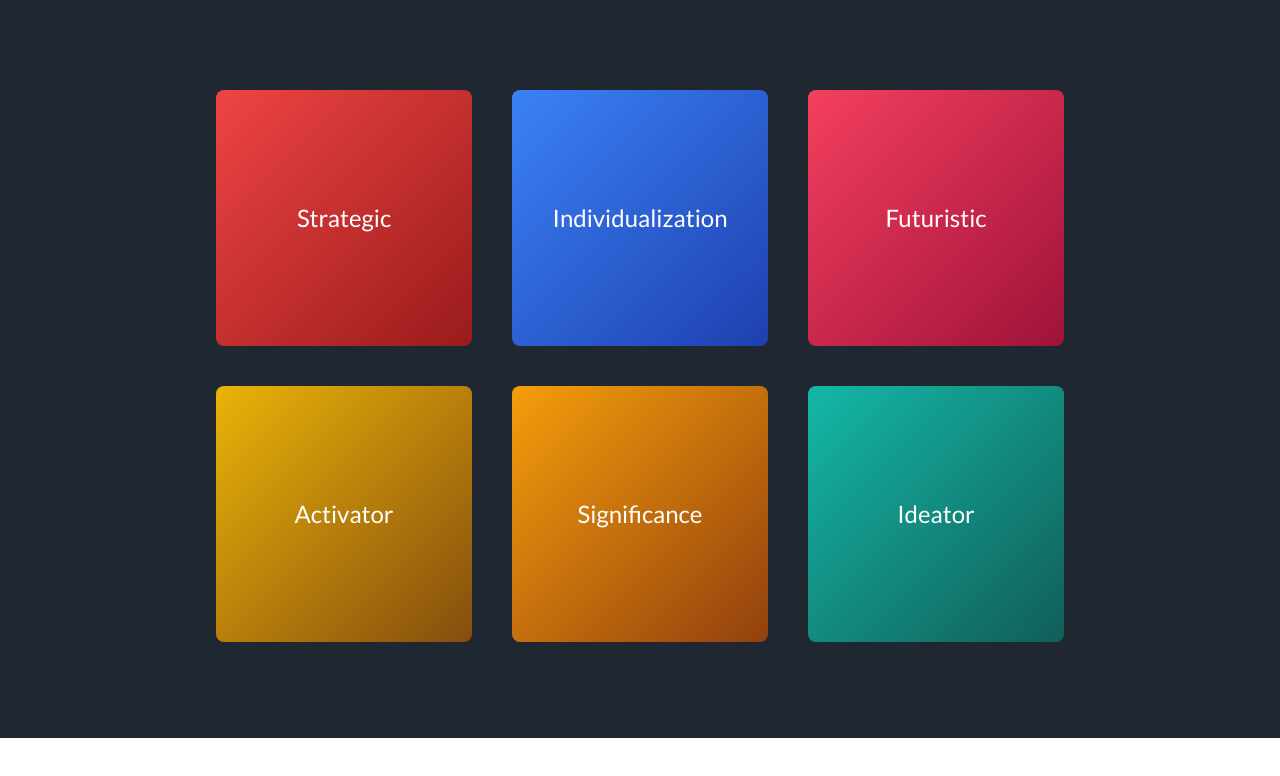
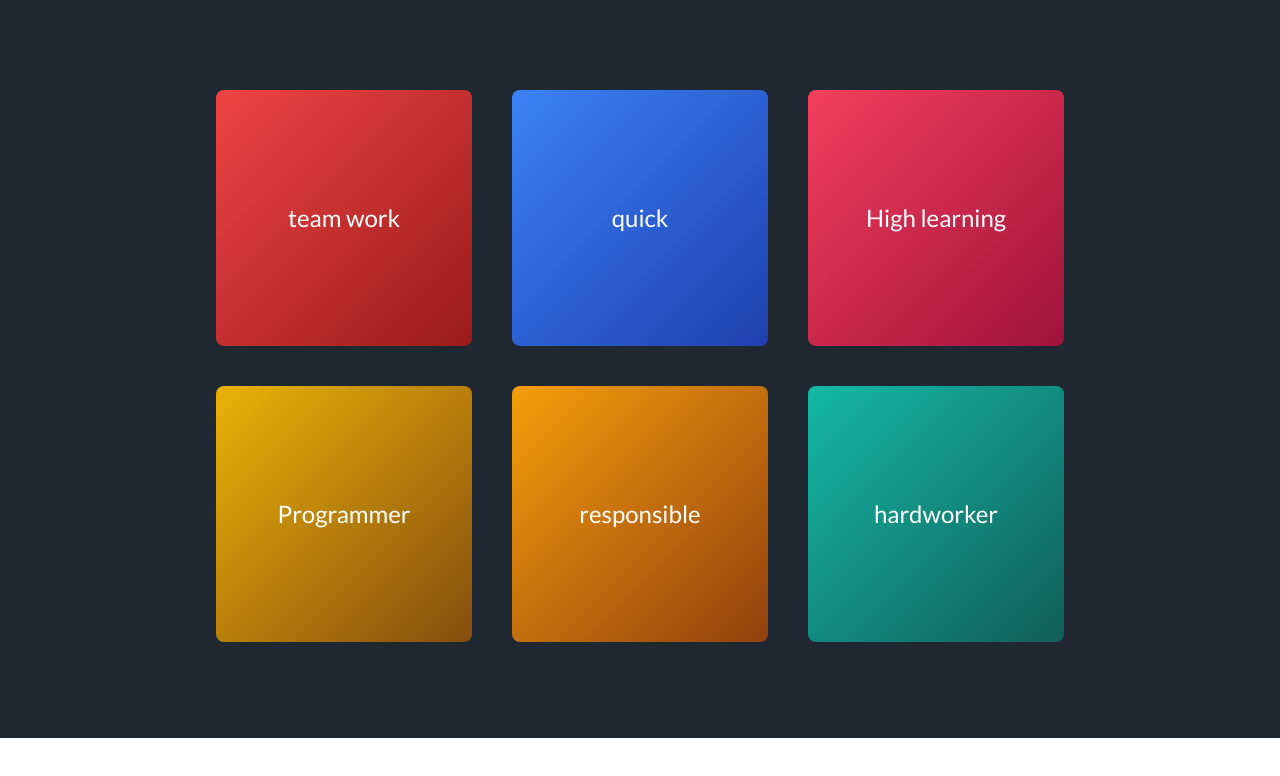
Before and after one commit to spdfalcon/aboutMe, a React (Create React App) app: page / in a window 1280 px wide. Shown: the part 3538-4314 px from the top of the page. Built offline with nearby package versions, Linux system fonts and the light colour scheme.

Commit message:
me-Clifton-Strengths-2

```diff
--- a/src/App.js
+++ b/src/App.js
@@ -516,42 +516,42 @@ function App() {
               data-aos-offset="250"
               data-aos-duration="1000"
               className='bg-gradient-to-br from-red-500 to-red-800 w-64 h-64 rounded-lg flex justify-center items-center text-2xl '>
-              <h3>Strategic</h3>
+              <h3>team work</h3>
             </div>
             <div
               data-aos="fade-down"
               data-aos-offset="250"
               data-aos-duration="1000"
               className='bg-gradient-to-br from-blue-500 to-blue-800 w-64 h-64 rounded-lg flex justify-center items-center text-2xl '>
-              <h3>Individualization</h3>
+              <h3>quick</h3>
             </div>
             <div
               data-aos="fade-right"
               data-aos-offset="250"
               data-aos-duration="1000"
               className='bg-gradient-to-br from-rose-500 to-rose-800 w-64 h-64 rounded-lg flex justify-center items-center text-2xl '>
-              <h3>Futuristic</h3>
+              <h3>High learning</h3>
             </div>
             <div
               data-aos="fade-up"
               data-aos-offset="250"
               data-aos-duration="1000"
               className='bg-gradient-to-br from-yellow-500 to-yellow-800 w-64 h-64 rounded-lg flex justify-center items-center text-2xl '>
-              <h3>Activator</h3>
+              <h3>Programmer</h3>
             </div>
             <div
               data-aos="fade-right"
               data-aos-offset="250"
               data-aos-duration="1000"
               className='bg-gradient-to-br from-amber-500 to-amber-800 w-64 h-64 rounded-lg flex justify-center items-center text-2xl '>
-              <h3>Significance</h3>
+              <h3>responsible</h3>
             </div>
             <div
               data-aos="fade-up"
               data-aos-offset="250"
               data-aos-duration="1000"
               className='bg-gradient-to-br from-teal-500 to-teal-800 w-64 h-64 rounded-lg flex justify-center items-center text-2xl '>
-              <h3>Ideator</h3>
+              <h3>hardworker</h3>
             </div>
           </div>
         </div>
```
